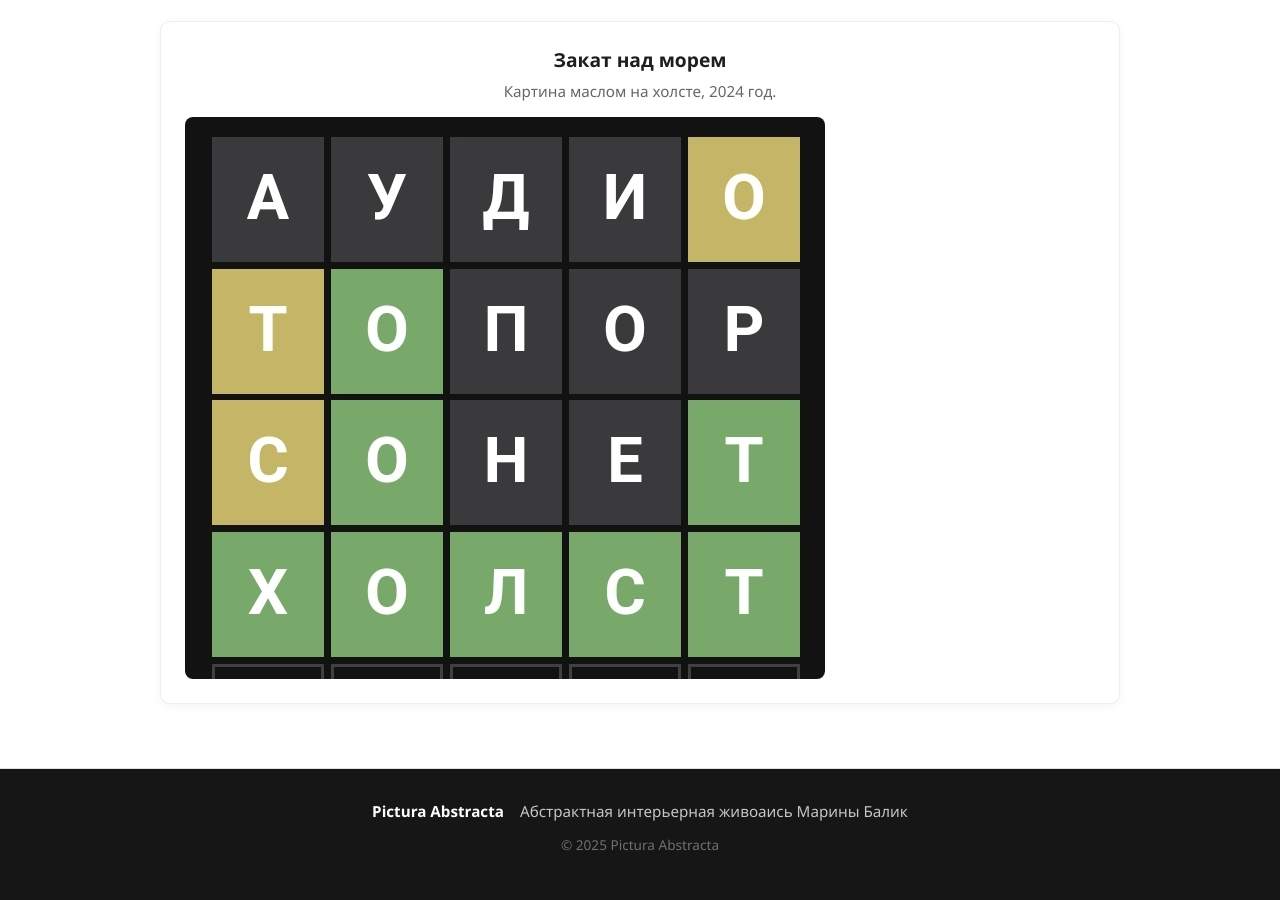
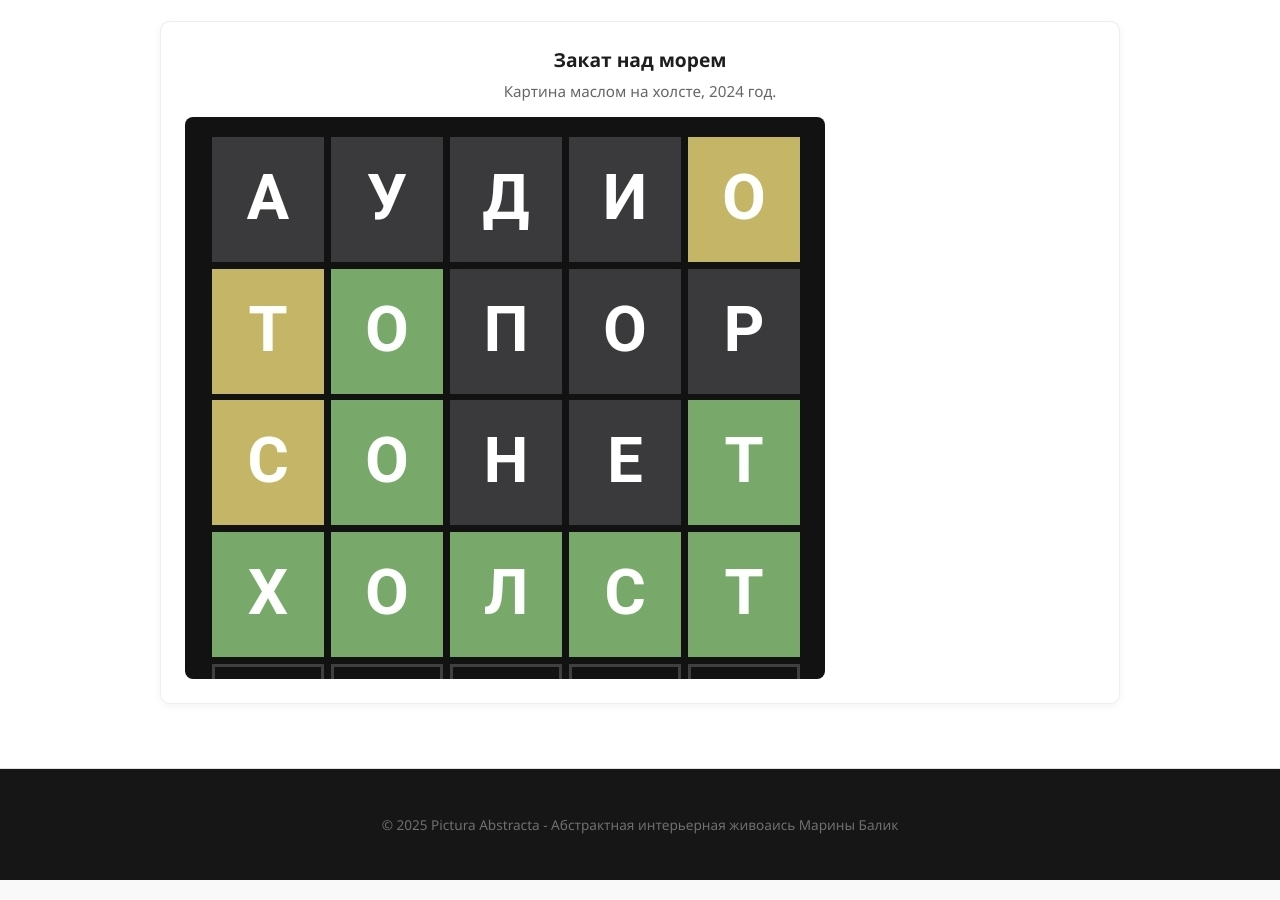
Before and after one commit to PicAbsArt/picabsart.github.io, a Jekyll site: the page built from index.html, in a window 1280 px wide and 900 px high, scrolled down 686 px. Built offline with Jekyll 4.4.1, drawn with Linux system fonts in a browser that asks for light colours.

Commit message:
Update footer.html

```diff
--- a/_includes/footer.html
+++ b/_includes/footer.html
@@ -1,9 +1,5 @@
 <footer class="site-footer">
   <div class="wrapper">
-    <div class="footer-row">
-      <span class="footer-title">{{ site.title }}</span>
-      <span class="footer-description">{{ site.description }}</span>
-    </div>
-    <p class="footer-copyright">&copy; {{ site.time | date: "%Y" }} {{ site.title }}</p>
+    <p class="footer-copyright">&copy; {{ site.time | date: "%Y" }} {{ site.title }} - {{ site.description }}</p>
   </div>
 </footer>
```
